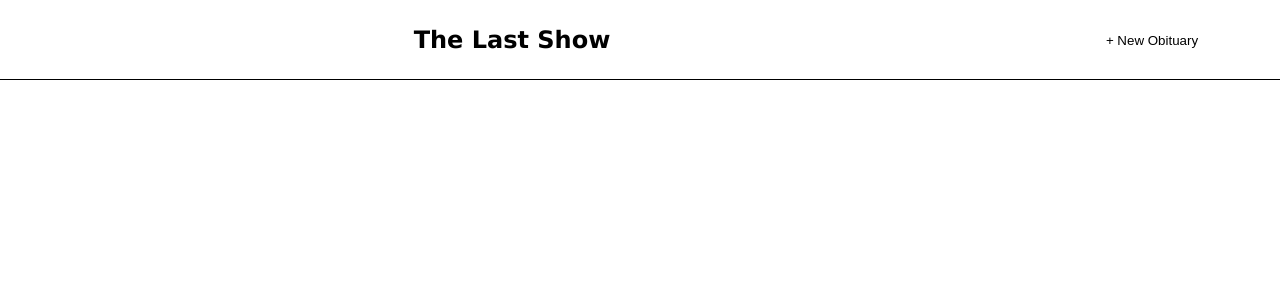
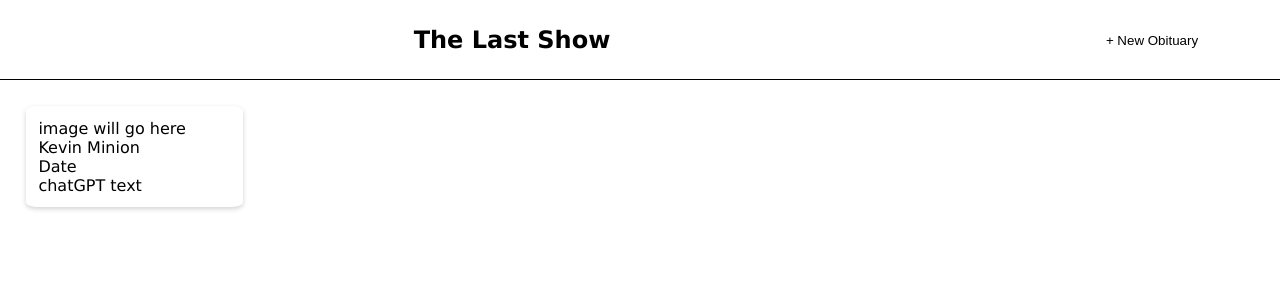
Before and after one commit to joshuajipp/the-last-show, a React (Create React App) app: page / in a window 1280 px wide. Shown: the top 300 px of the page. Built offline with nearby package versions, Linux system fonts and the light colour scheme.

Commit message:
started creating the layout for the obituary

```diff
--- a/src/App.js
+++ b/src/App.js
@@ -1,8 +1,13 @@
 import React from "react";
 import Header from "./components/Header";
+import Obituary from "./components/Obituary";
 function App() {
   return(
-    <Header />
+    <div>
+      <Header />
+      <Obituary />
+    </div>
+
   )
 }
 
--- /dev/null
+++ b/src/components/Obituary.js
@@ -0,0 +1,18 @@
+function Obituary(){
+    return(
+    <div className="obituary">
+        <div className = "obituary-box">
+            <p>image will go here</p>
+            <div className = "obituary-text">
+                <p>Kevin Minion</p>
+                <p> Date</p>
+                <p>chatGPT text</p>
+            </div>
+
+
+        </div>
+    </div>
+    )
+}
+
+export default Obituary;
--- a/src/index.css
+++ b/src/index.css
@@ -43,3 +43,13 @@ nav{
   border: none;
   background-color: transparent;
 }
+
+.obituary{
+  background: white;
+  border-radius: 5%;
+  box-shadow: 0 2px 5px lightgray;
+  padding:1%;
+  width: 15%;
+  margin:2%;
+  float:left;
+}
```
